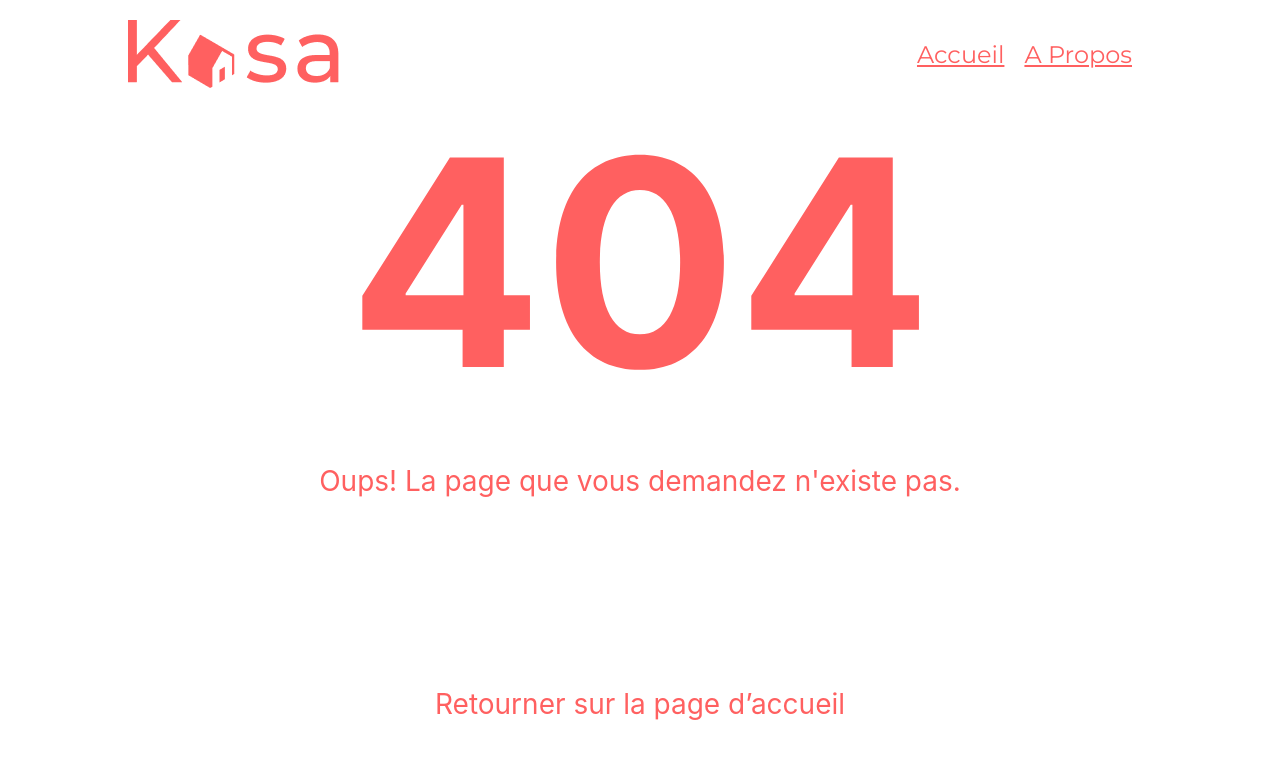
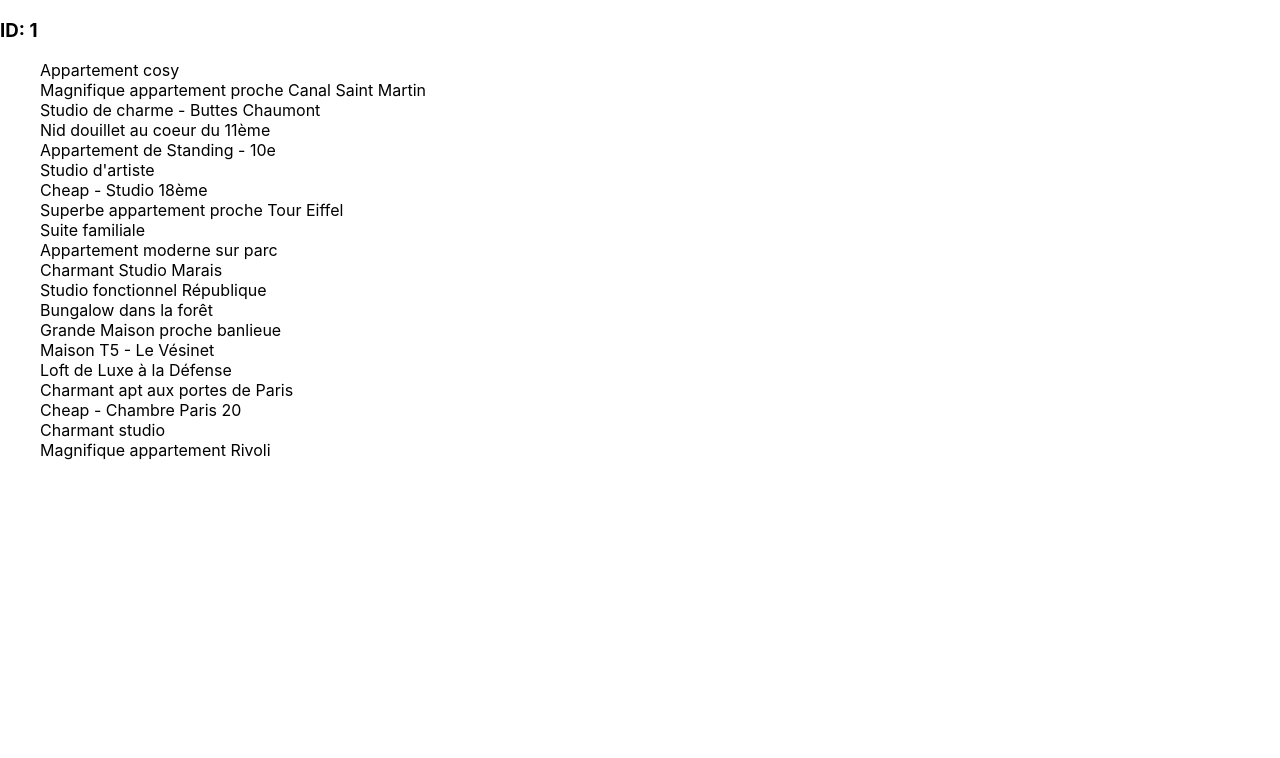
Before and after one commit to toplev/P8, a React (Create React App) app in the folder my-app/: page /Home/1 in a window 1280 px wide. Before the commit this address had no page. Shown: the top 758 px of the page. Built offline with nearby package versions, Linux system fonts and the light colour scheme.

Commit message:
update apto

```diff
--- a/my-app/src/components/App.js
+++ b/my-app/src/components/App.js
@@ -1,5 +1,6 @@
 import Home from '../pages/Home'
 import About from '../pages/About'
+import Apto from '../pages/Apto'
 import NotFound from '../pages/NotFound'
 
 import {Routes, Route} from "react-router-dom"
@@ -11,6 +12,7 @@ function App() {
 				<Route path="/" element={<Home />}/>
 				<Route path="/Home" element={<Home />}/>
 				<Route path="/About" element={<About />}/>
+				<Route path="/Home/:id" element={<Apto />}/>
 				<Route path="*" element={<NotFound />}/>
 			</Routes>
 		</div>
--- /dev/null
+++ b/my-app/src/components/Apto.js
@@ -0,0 +1,22 @@
+import { aptoList } from '../datas/aptoList'
+import { useParams } from "react-router-dom";
+
+function RealEstateListone() {
+
+	let { id } = useParams();
+
+	return (
+		<div>
+			<h3>ID: {id}</h3>
+			<ul className='lmj-plant-list'>
+				{aptoList.map((id, title, cover, pictures, description, host, rating, location, equipments, tags) => (
+					<div key={id}>
+					<div>{id.title}</div>
+				</div>
+				))}
+			</ul>
+		</div>
+	)
+}
+
+export default RealEstateListone
--- a/my-app/src/components/Banner.js
+++ b/my-app/src/components/Banner.js
@@ -1,5 +1,6 @@
 import '../styles/Banner.css'
 import banner1 from '../images/banner1.png'
+
 
 function Banner() {
 	return (
--- a/my-app/src/components/Gallery.js
+++ b/my-app/src/components/Gallery.js
@@ -1,13 +1,13 @@
 import '../styles/Gallery.css'
 import { aptoList } from '../datas/aptoList'
-
+import { Link } from 'react-router-dom'
 
 function Gallery() {
 	return (
 			<div className='gallerybackgroud'>
 				{aptoList.map((apto) => (
 					<div key={apto.id} className='apto-list'>
-						<img src={apto.cover} alt='Kasa Logo' className="apto-img"/>
+						<Link to={apto.id}><img src={apto.cover} alt='Kasa Logo' className="apto-img"/></Link>
 						<div className='Gallery2'>{apto.title}</div>
 					</div>
 				))}
--- /dev/null
+++ b/my-app/src/pages/Apto.js
@@ -0,0 +1,10 @@
+import Apto from '../components/Apto'
+
+function Aptoid() {
+	return (
+		<header>
+		<Apto />
+	  	</header>
+	)
+}
+export default Aptoid
--- a/my-app/src/pages/Home.js
+++ b/my-app/src/pages/Home.js
@@ -2,9 +2,6 @@ import Banner from '../components/Banner'
 import Header from '../components/Header'
 import Gallery from '../components/Gallery'
 import Footer from '../components/Footer'
-
-
-
 
 function Home() {
 	return (
--- a/my-app/src/styles/Banner.css
+++ b/my-app/src/styles/Banner.css
@@ -35,7 +35,6 @@
   opacity: .6
 }
 
-
   @media (max-width: 800px) {
     .header {
       flex: 100%;
```
Also changed, not shown: my-app/src/styles/Apto.css (added).
